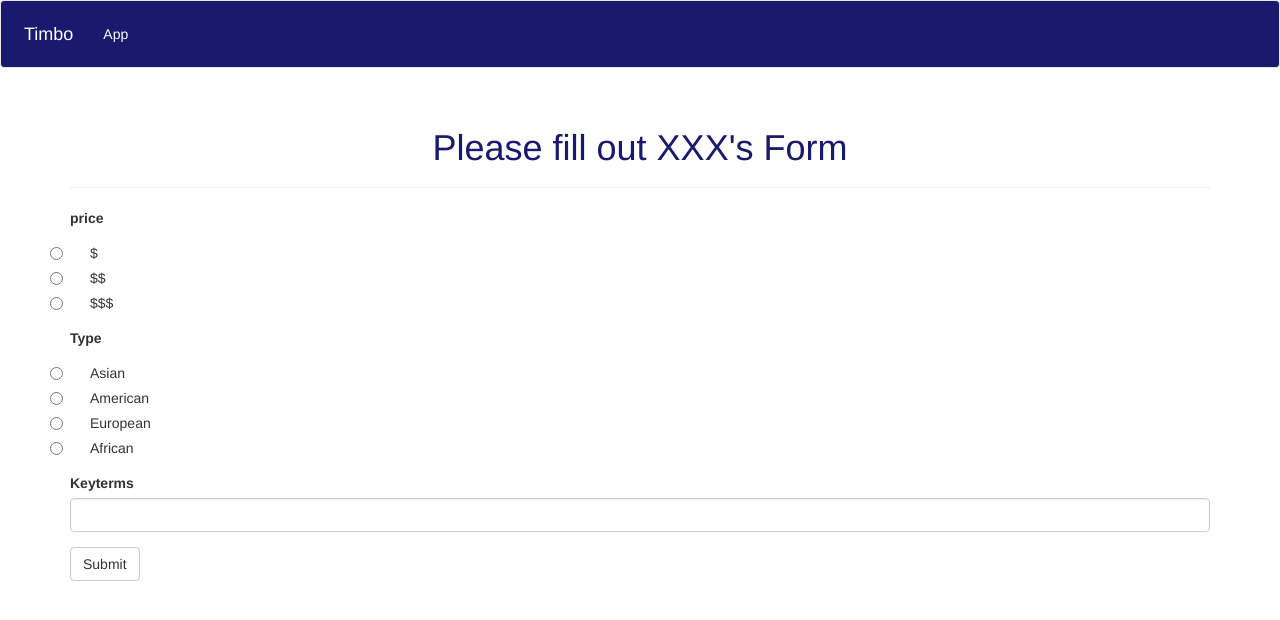
After one commit to kegankawamura/Meet-Eat, a Flask app: page /user/1 in a window 1280 px wide. The commit adds this page. Shown: the top 620 px of the page. Run offline with Flask 2, Linux system fonts and the light colour scheme; some libraries are stand-ins or nearby versions.

Commit message:
Add poll page

```diff
--- a/hello.py
+++ b/hello.py
@@ -1,20 +1,31 @@
 #app.py
-from flask import Flask, render_template, session, redirect, url_for
+from flask import Flask, render_template, session, redirect, url_for, request
 from flask.ext.wtf import Form
-from wtforms import StringField, SubmitField
+from wtforms import StringField, SubmitField, RadioField
 from flask.ext.bootstrap import Bootstrap
 from wtforms.validators import Required
 
 from wiki_sentiment import *
+
+import ipdb
 
 app = Flask(__name__)
 app.config['SECRET_KEY'] = 'hard to guess'
 
 bootstrap = Bootstrap(app)
 
-class SearchForm(Form):
-    searchterm = StringField('What Wikipedia article would you like to analyze?', validators=[Required()])
+class PollForm(Form):
+    price = RadioField(label="price", description="Price", choices=[('$', '$'), ('$$', '$$'), ('$$$', '$$$')])
+    keywords = RadioField("Type", choices=[('As', 'Asian'), ('Am', 'American'), ('Eu', 'European'), ('Af', 'African')])
+    keyterms = StringField("Keyterms")
     submit = SubmitField('Submit')
+
+@app.route("/user/<unique_id>", methods=['GET', 'POST'])
+def poll(unique_id):
+    form = PollForm()
+    if form.validate_on_submit():
+	return render_template('thanks.html')
+    return render_template('poll.html', form=form)
 
 @app.route("/resume")
 def hello():
@@ -22,7 +33,6 @@ def hello():
 
 @app.route("/", methods=['GET', 'POST'])
 def search():
-    form = SearchForm()
     if form.validate_on_submit():
         session['searchterm'] = form.searchterm.data
         session['sentiment'], session['titlearticle'], session['wikiurl'] = get_sentiment_from_url(get_one_url_from_wiki_search(session.get('searchterm')))
--- a/requirements.txt
+++ b/requirements.txt
@@ -11,3 +11,4 @@ requests==2.10.0
 visitor==0.1.3
 Werkzeug==0.11.10
 WTForms==2.1
+ipdb==0.10.1
--- a/static/style.css
+++ b/static/style.css
@@ -4,7 +4,7 @@ h1 {
 }
 
 p a:hover {
-    color: hotpink;
+    color: gold;
 }
 
 img {
@@ -20,12 +20,12 @@ img {
 /* navbar */
 .navbar {
     background-color: midnightblue;
-    padding: 10px;
+    padding: 8px;
 }
 
 .navbar-default .navbar-brand:hover,
 .navbar-default .navbar-collapse .navbar-nav a:hover {
-    color: hotpink;
+    color:gold;
 }
 
 .navbar-default .navbar-brand,
--- /dev/null
+++ b/templates/poll.html
@@ -0,0 +1,12 @@
+{% extends "base.html" %}
+{% import "bootstrap/wtf.html" as wtf %}
+
+{% block title %}Poll started by Jordan{% endblock %}
+
+{% block page_content %}
+<div class="page-header">
+    <h1> Please fill out XXX's Form </h1>
+</div>
+
+{{ wtf.quick_form(form) }}
+{% endblock %}
```
Also changed, not shown: templates/thanks.html (added, +9 -0 lines), 1 other file.
